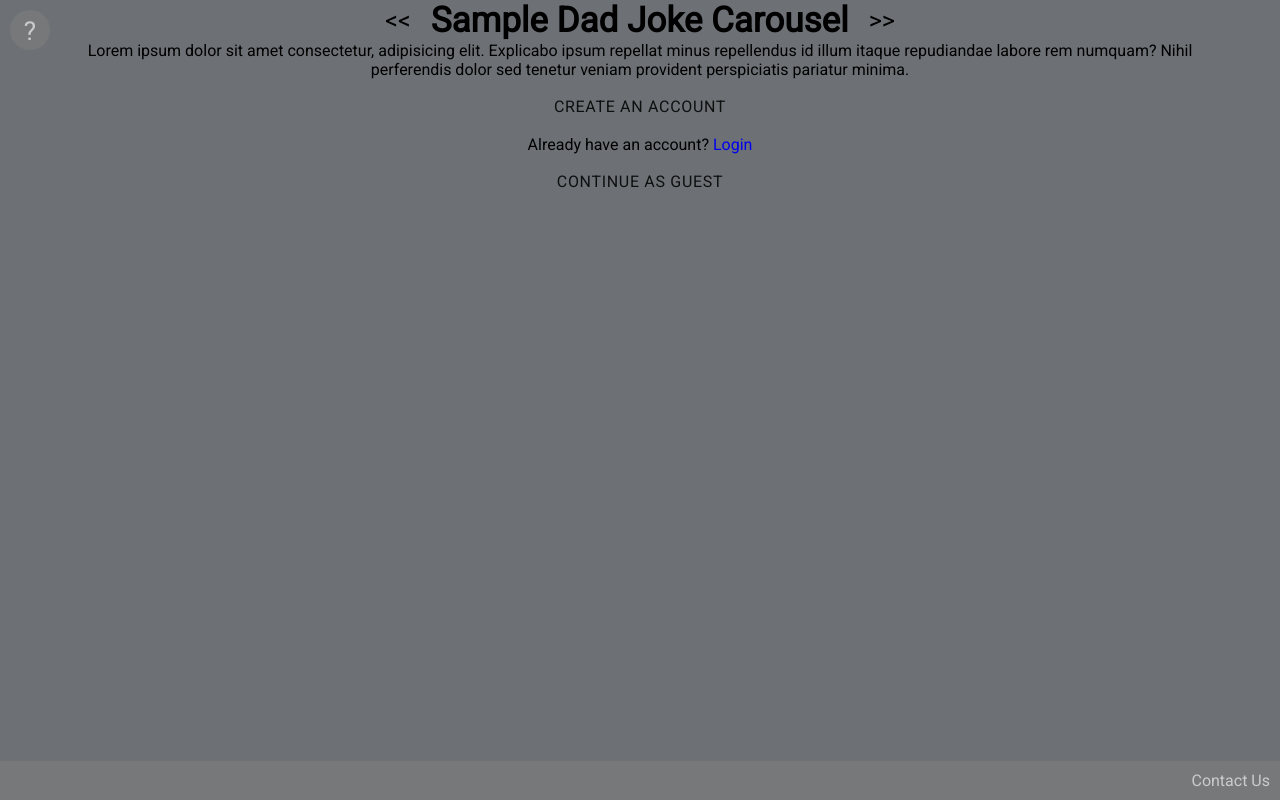
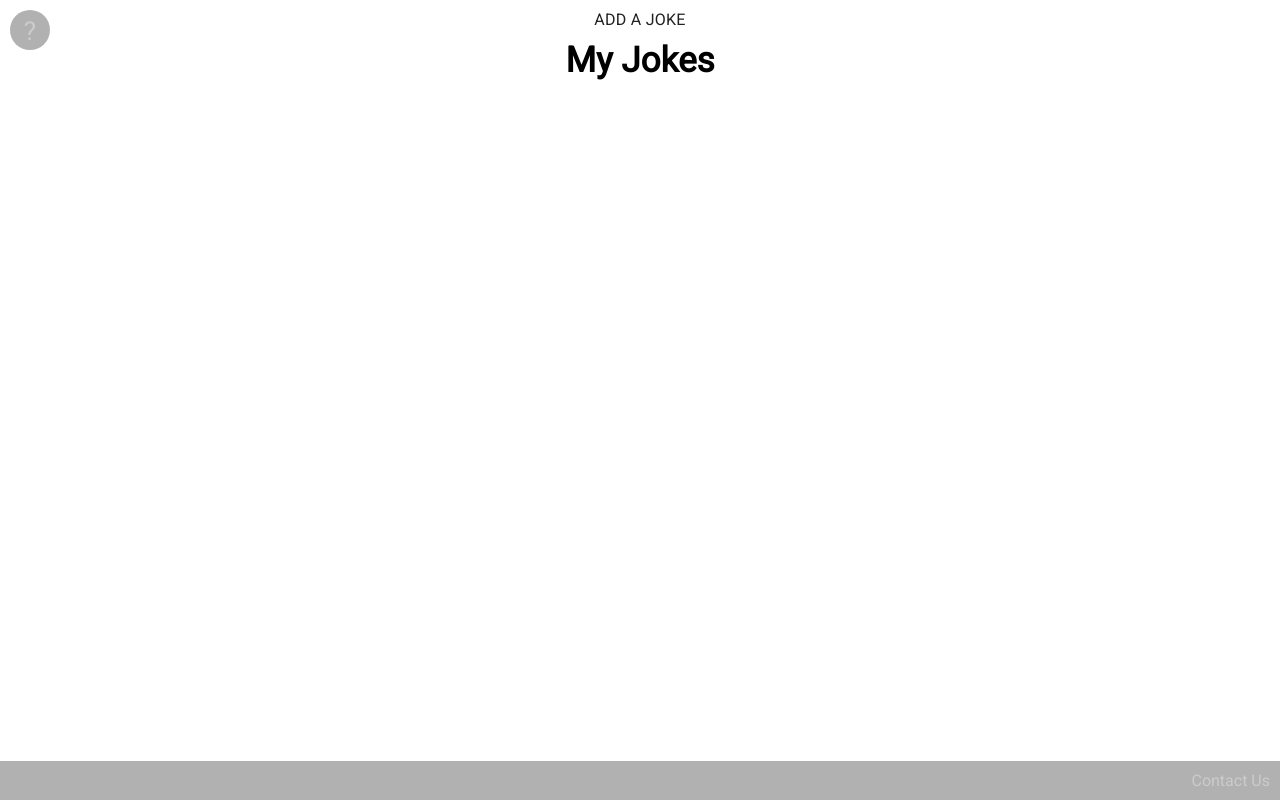
Before and after one commit to Build-Week-PT-Dad-Jokes/Front-End, a React (Create React App) app: page /myjokes in a window 1280 px wide. Before the commit this address led to /. Built offline with nearby package versions, Linux system fonts and the light colour scheme; no server answers; sample sign-in values are in the browser's storage.

Commit message:
create myJokes component

```diff
--- a/src/App.js
+++ b/src/App.js
@@ -14,6 +14,7 @@ import LandingPage from './components/LandingPage';
 import Home from "./components/Home"
 import CreateLoginHeader from "./components/CreateLoginHeader";
 import FavoritesPage from "./components/FavoritesPage"
+import MyJokes from './components/MyJokes';
 
 function App(props) {
   const { token, id, loginUser } = props;
@@ -47,6 +48,7 @@ function App(props) {
         <Route exact path="/" render={props => <LandingPage {...props} />} />
         <Route exact path="/home" render={props => <Home {...props} />}/>
         <Route path="/favorites/:id" render={props=> <FavoritesPage {...props} />}/>
+        <PrivateRoute path="/myjokes" render={props => <MyJokes {...props} />} />
         <Route render={() => <Redirect to={{pathname: "/"}} />} />
       </Switch>
       <Footer />
--- /dev/null
+++ b/src/components/MyJokes.js
@@ -0,0 +1,34 @@
+import React from "react";
+import { connect } from "react-redux";
+
+import Joke from './Joke';
+import AddJokeModal from './AddJokeModal';
+
+const MyJokes = props => {
+  const { myJokes } = props;
+
+  const returnJoke = (joke, ind)=> {
+    return ind<10 &&
+        <div className="single-joke" key={joke.id}>
+            <Joke joke={joke} />
+        </div>
+}
+
+  return (
+    <div className="jokes-container">
+      <AddJokeModal />
+      <h2>My Jokes</h2>
+      {!!myJokes &&
+        myJokes.map((joke, ind) => returnJoke(joke, ind))}
+    </div>
+  );
+};
+
+const mapStateToProps = ({ userReducer: { user } }) => ({
+  myJokes: user.jokes
+});
+
+export default connect(
+  mapStateToProps,
+  {}
+)(MyJokes);
```
